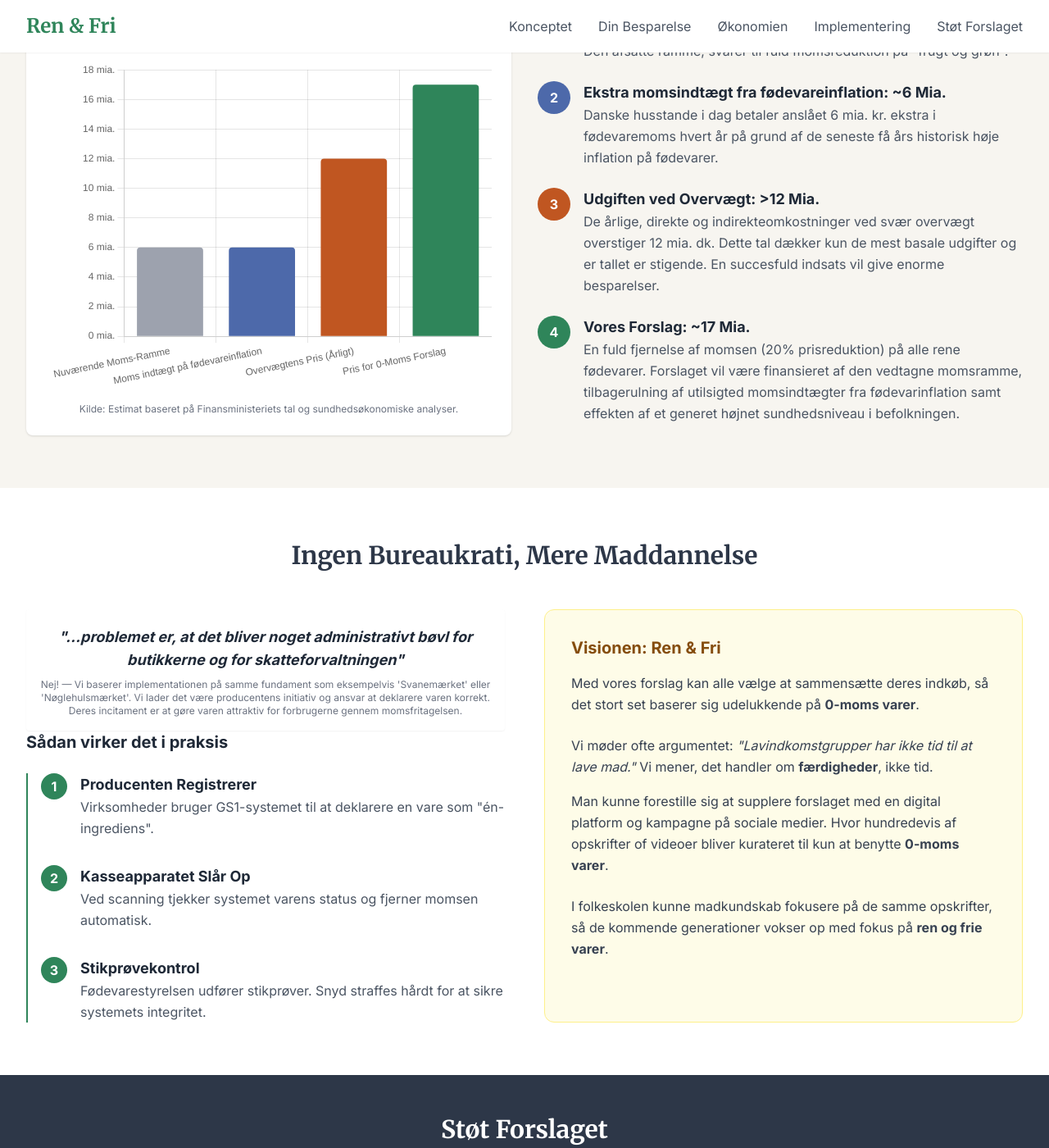
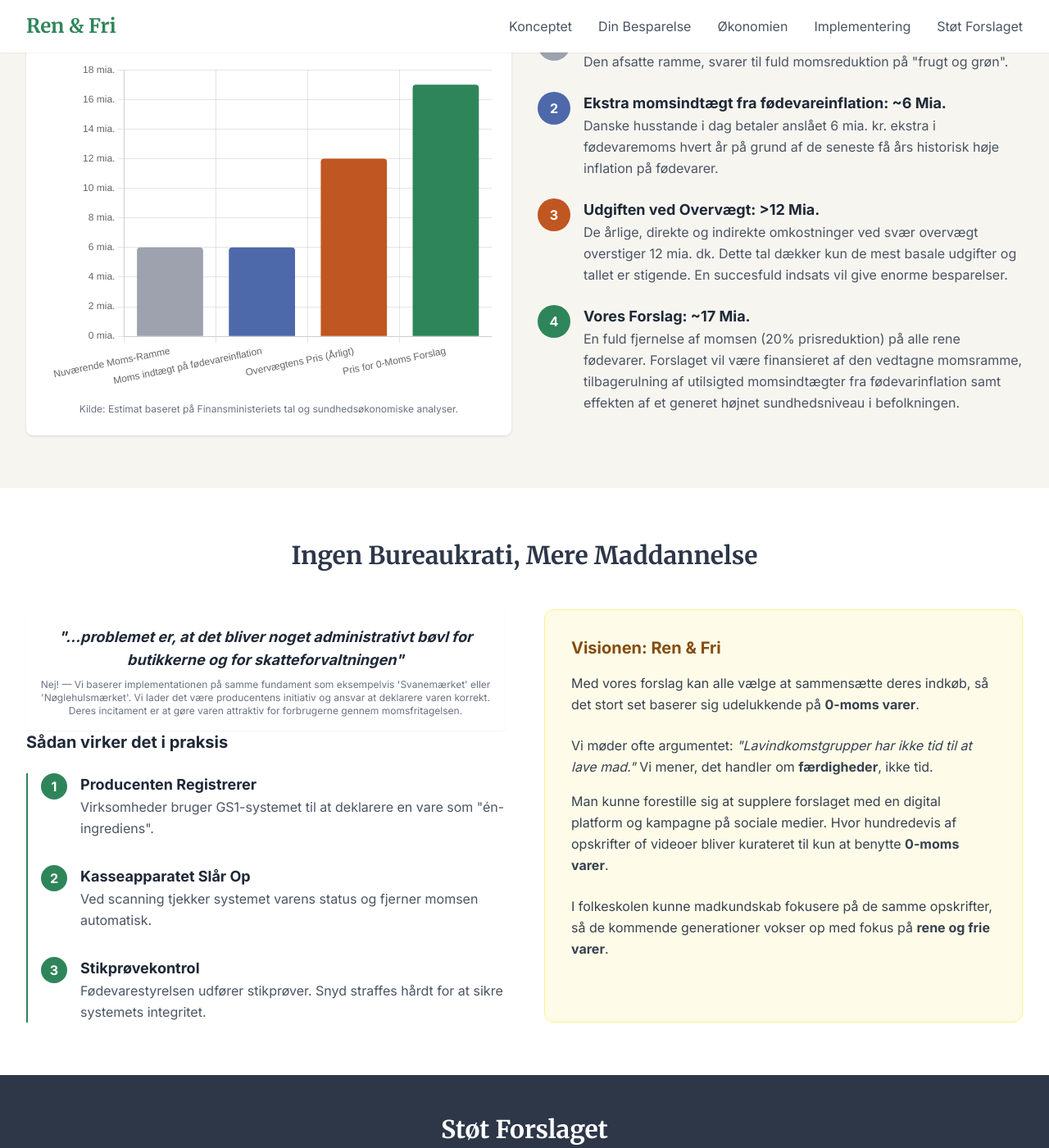
Before and after one commit to lakruzz/renogfri.dk, a Jekyll site: the page built from src/index.html, in a window 1280 px wide and 1400 px high, scrolled down 2674 px. Shown: the whole window at 82% size. Built offline with Jekyll 4.4.1, drawn with Linux system fonts in a browser that asks for light colours; nearby versions of some CDN libraries.

```diff
--- a/src/index.html
+++ b/src/index.html
@@ -304,8 +304,8 @@ title: Gør det sunde valg til det billigste valg
               Udgiften ved Overvægt: >12 Mia.
             </h4>
             <p class="text-gray-600">
-              De årlige, direkte og indirekteomkostninger ved svær overvægt overstiger 12 mia. dk.
-              Dette tal dækker kun de mest basale udgifter og er tallet er stigende. En succesfuld
+              De årlige, direkte og indirekte omkostninger ved svær overvægt overstiger 12 mia. dk.
+              Dette tal dækker kun de mest basale udgifter og tallet er stigende. En succesfuld
               indsats vil give enorme besparelser.
             </p>
           </div>
@@ -437,7 +437,7 @@ title: Gør det sunde valg til det billigste valg
         </p>
         <p class="text-gray-700 mb-6">
           I folkeskolen kunne madkundskab fokusere på de samme opskrifter, så de kommende generationer
-          vokser op med fokus på <strong>ren og frie varer</strong>.
+          vokser op med fokus på <strong>rene og frie varer</strong>.
         </p>
         <!--div class="bg-white p-4 rounded shadow-sm text-center">
           <p class="text-sm font-bold text-gray-500 uppercase">Eksempel</p>
```
Also changed, not shown: .github/workflows/wrapup.yml, 1 other file.
